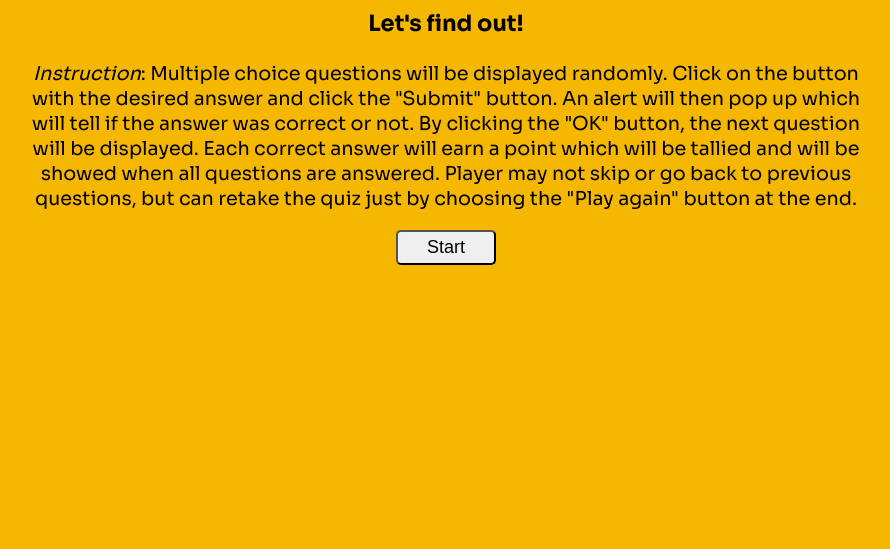
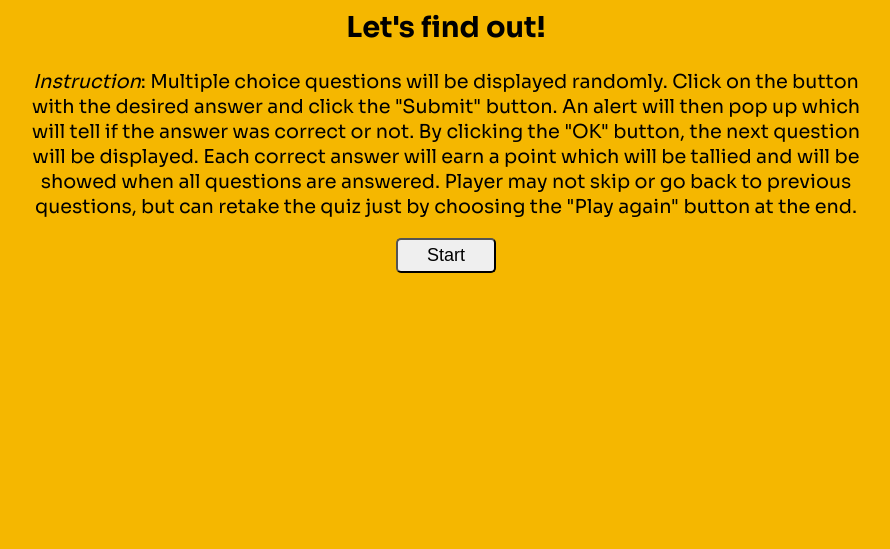
Before and after one commit to keelam13/Medsmory, a plain HTML site: page index.html in a window 1280 px wide. Shown: the part 251-800 px from the top of the page, without its empty margins (194-1084 px from the left). Drawn offline with Linux system fonts and the light colour scheme.

```diff
--- a/index.html
+++ b/index.html
@@ -21,7 +21,7 @@
     <!-- Home page -->
     <div id="home-display">
         <h1>How well do you know your meds?</h1>
-        <h3>Let's find out!</h3>
+        <h2>Let's find out!</h2>
         <p><i>Instruction</i>: Multiple choice questions will be displayed randomly. Click on the button with the desired answer and click the "Submit" button.
             An alert will then pop up which will tell if the answer was correct or not. By clicking the "OK" button, the next question will be displayed. Each correct answer
             will earn a point which will be tallied and will be showed when all questions are answered. Player may not skip or go back to previous questions, but can retake
```
Also changed, not shown: assets/images/color-palette.webp (added), assets/images/google-fonts.webp (added).
